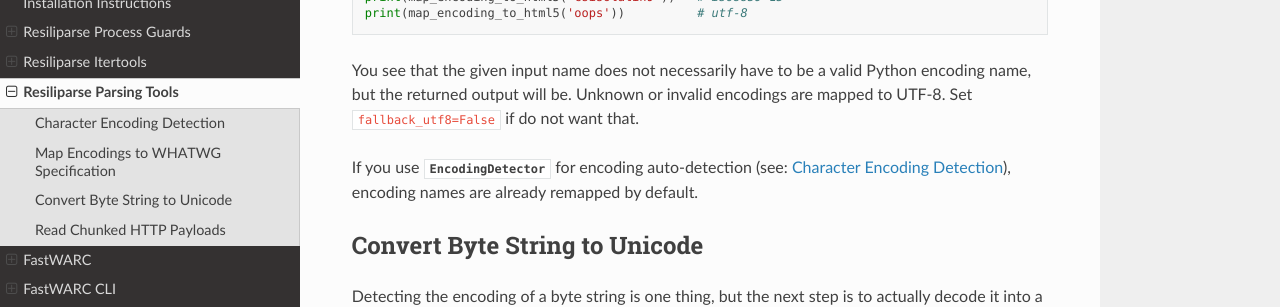
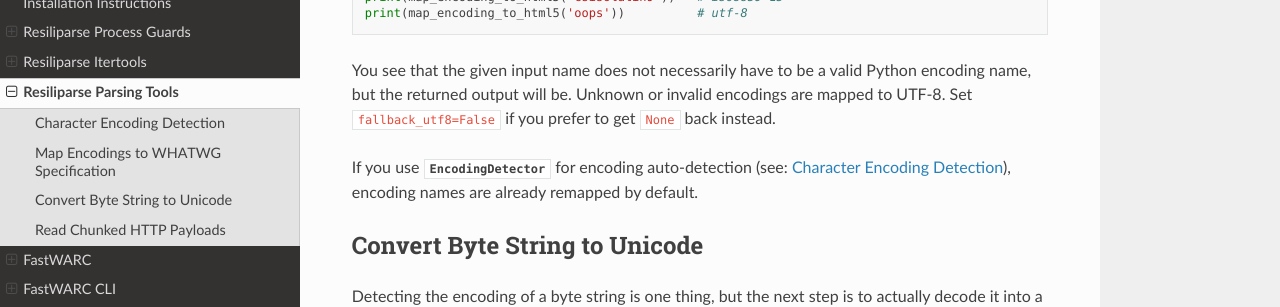
Before and after one commit to chatnoir-eu/chatnoir-resiliparse, a Sphinx documentation site: the page built from docs/man/parse.rst, in a window 1280 px wide and 900 px high, scrolled down 1292 px. Shown: the part 149-456 px from the top of the window. Built offline with Sphinx 7.4.7 and the Read the Docs theme 2.0.0, drawn with Linux system fonts in a browser that asks for light colours.

Commit message:
Fix typo

```diff
--- a/docs/man/parse.rst
+++ b/docs/man/parse.rst
@@ -50,7 +50,7 @@
   print(map_encoding_to_html5('csisolatin9'))   # iso8859-15
   print(map_encoding_to_html5('oops'))          # utf-8
 
-You see that the given input name does not necessarily have to be a valid Python encoding name, but the returned output will be. Unknown or invalid encodings are mapped to UTF-8. Set ``fallback_utf8=False`` if do not want that.
+You see that the given input name does not necessarily have to be a valid Python encoding name, but the returned output will be. Unknown or invalid encodings are mapped to UTF-8. Set ``fallback_utf8=False`` if you prefer to get ``None`` back instead.
 
 If you use :class:`~.parse.EncodingDetector` for encoding auto-detection (see: :ref:`parse-encoding-detection`), encoding names are already remapped by default.
 
```
